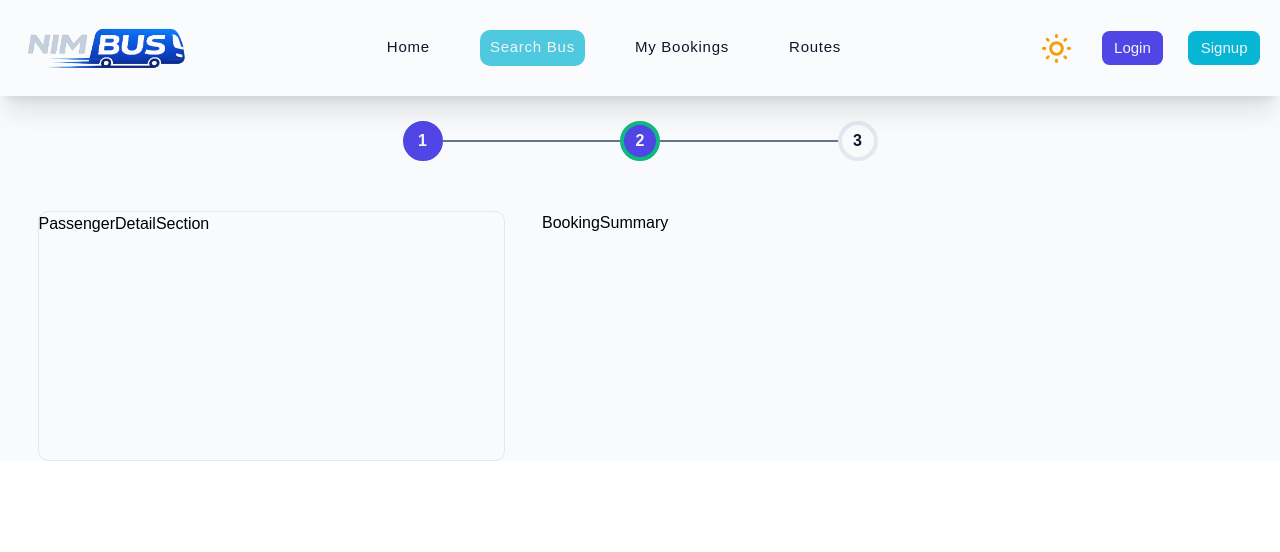
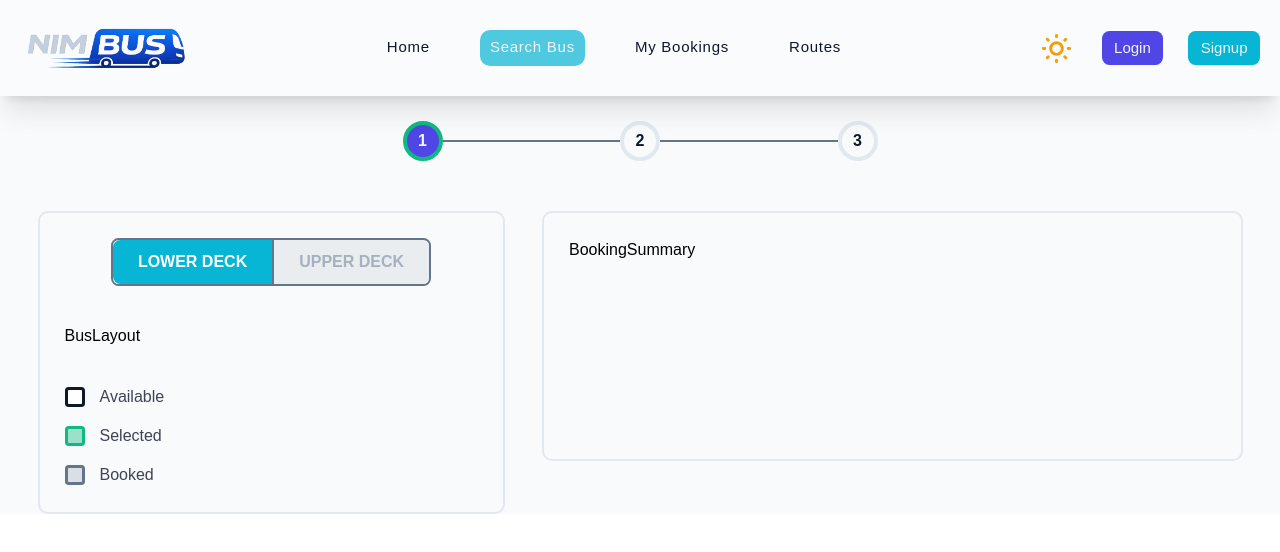
Before and after one commit to sudeshJha/bus-ticket-booking-system, a React (Vite) app: page /search_bus/1 in a window 1280 px wide. Shown: the top 552 px of the page. Built offline with nearby package versions, Linux system fonts and the light colour scheme.

Commit message:
legend and deck selector

```diff
--- /dev/null
+++ b/src/features/bus-booking/BookingLegend.jsx
@@ -0,0 +1,44 @@
+import React from "react";
+
+const legends = [
+  {
+    id: 1,
+    name: "Available",
+    textColor: "text-text-primary",
+    bgColor: "bg-surface",
+  },
+  {
+    id: 2,
+    name: "Selected",
+    textColor: "text-success",
+    bgColor: "bg-success/40",
+  },
+  {
+    id: 3,
+    name: "Booked",
+    textColor: "text-text-secondary",
+    bgColor: "bg-text-secondary/20",
+  },
+];
+
+const BookingLegend = () => {
+  return (
+    <div className="flex flex-col items-start justify-center gap-6">
+      {legends.map((legend) => {
+        return (
+          <div
+            key={legend.id}
+            className="flex items-center justify-start gap-6"
+          >
+            <div
+              className={`h-8 w-8 rounded-md border-3 ${legend.textColor} ${legend.bgColor}`}
+            ></div>
+            <span className="text-text-primary/80">{legend.name}</span>
+          </div>
+        );
+      })}
+    </div>
+  );
+};
+
+export default BookingLegend;
--- a/src/features/bus-booking/BusBookingLayout.jsx
+++ b/src/features/bus-booking/BusBookingLayout.jsx
@@ -6,7 +6,7 @@ import PaymentSection from "./PaymentSection";
 import BookingSummary from "./BookingSummary";
 
 const BusBookingLayout = () => {
-  const [progress, setProgress] = useState(2);
+  const [progress, setProgress] = useState(1);
 
   const nextProgress = () => {
     if (progress < 3) {
@@ -37,12 +37,14 @@ const BusBookingLayout = () => {
     <div>
       <BookingProgress progressInfo={progressInfo} />
       <div className="my-10 mx-15  grid grid-cols-[2fr_3fr] gap-15">
-        <div className="border border-border rounded-2xl h-100 bg-background">
+        <div className="p-10 border-2 border-border rounded-2xl bg-background">
           {progress === 1 && <BusLayoutSection />}
           {progress === 2 && <PassengerDetailSection />}
           {progress === 3 && <PaymentSection />}
         </div>
-        <BookingSummary />
+        <div className="p-10 border-2 border-border rounded-2xl h-100 bg-background">
+          <BookingSummary />
+        </div>
       </div>
     </div>
   );
--- /dev/null
+++ b/src/features/bus-booking/BusLayout.jsx
@@ -0,0 +1,7 @@
+import React from "react";
+
+const BusLayout = () => {
+  return <div>BusLayout</div>;
+};
+
+export default BusLayout;
--- a/src/features/bus-booking/BusLayoutSection.jsx
+++ b/src/features/bus-booking/BusLayoutSection.jsx
@@ -1,7 +1,29 @@
-import React from "react";
+import React, { useState } from "react";
+import BookingLegend from "./BookingLegend";
+import BusLayout from "./BusLayout";
+import DeckSelection from "./DeckSelection";
 
 const BusLayoutSection = () => {
-  return <div>BusLayoutSection</div>;
+  const [deck, setDeck] = useState(0);
+  const isUpperDeck = false;
+
+  const handleDeck = (d) => {
+    if (d === 1 && !isUpperDeck) return;
+    if (deck === d) return;
+    setDeck(1 - deck);
+  };
+
+  return (
+    <div className="flex flex-col gap-15">
+      <DeckSelection
+        deck={deck}
+        handleDeck={handleDeck}
+        isUpperDeck={isUpperDeck}
+      />
+      <BusLayout />
+      <BookingLegend />
+    </div>
+  );
 };
 
 export default BusLayoutSection;
--- /dev/null
+++ b/src/features/bus-booking/DeckSelection.jsx
@@ -0,0 +1,27 @@
+import React from "react";
+
+const DeckSelection = ({ deck, handleDeck, isUpperDeck }) => {
+  const noUpperDeck = "text-text-secondary/50 bg-text-secondary/10";
+  const activeDeck = " bg-secondary text-surface";
+  const nonActiveDeck = "text-text-primary";
+  const deckClass = "px-10 py-4 font-semibold";
+
+  return (
+    <div className="mx-auto flex items-center justify-center  border-2 rounded-xl border-text-secondary">
+      <div
+        className={`${deckClass} ${deck === 0 ? activeDeck : nonActiveDeck} border-r-2 border-text-secondary rounded-l-xl`}
+        onClick={() => handleDeck(0)}
+      >
+        LOWER DECK
+      </div>
+      <div
+        className={`${deckClass} ${isUpperDeck ? (deck === 1 ? activeDeck : nonActiveDeck) : noUpperDeck} rounded-r-xl`}
+        onClick={() => handleDeck(1)}
+      >
+        UPPER DECK
+      </div>
+    </div>
+  );
+};
+
+export default DeckSelection;
```
